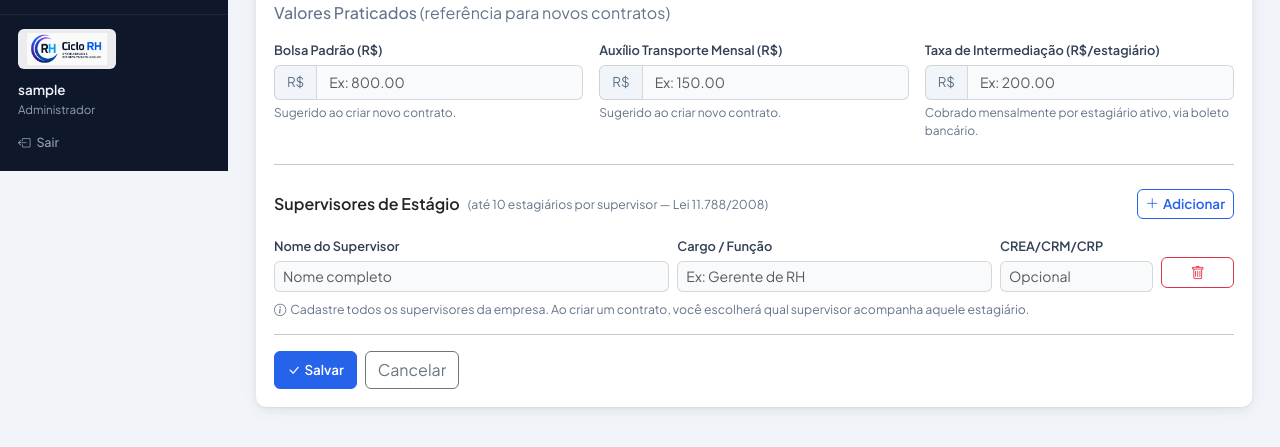
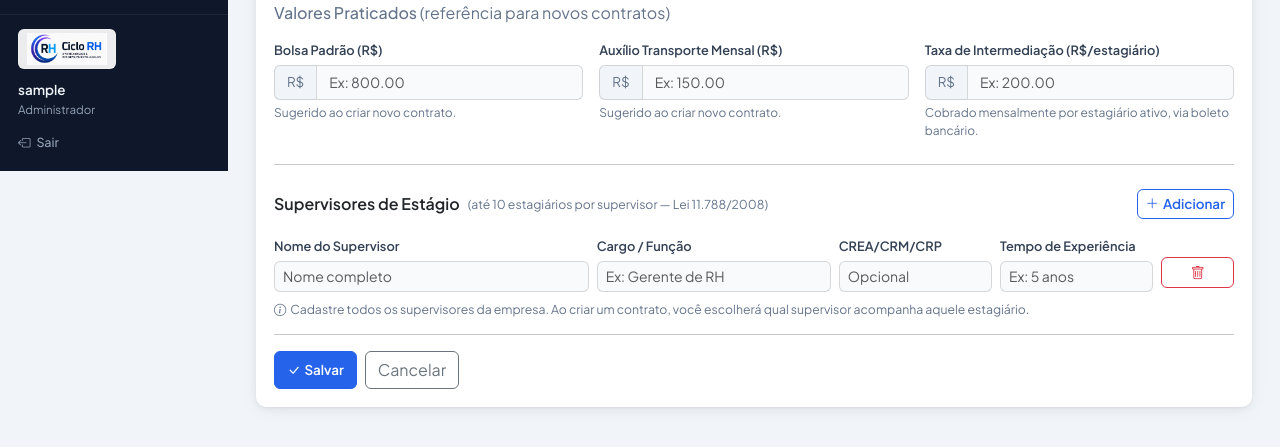
Before and after one commit to admsalmocosta1977/ciclorh-estagio, a Flask app: page /empresas/nova in a window 1280 px wide. Shown: the part 629-1076 px from the top of the page. Run offline with Flask 3, Linux system fonts and the light colour scheme; the visitor is signed in with stand-in values (Sample User, id 1); data that the repository does not hold is empty; some libraries are stand-ins or nearby versions.

Commit message:
feat: adiciona campo tempo_experiencia nos supervisores de estagio
- Migration: coluna tempo_experiencia em empresa_supervisor e
  supervisor_tempo_experiencia em contrato
- Form empresa: novo campo Tempo de Experiencia nas linhas de supervisor
- Form contrato: campo supervisor_tempo_experiencia preenchido
  automaticamente ao selecionar supervisor da lista
- TCE: exibe tempo de experiencia apos registro de conselho quando informado

Co-Authored-By: Claude Sonnet 4.6 <noreply@anthropic.com>

```diff
--- a/app.py
+++ b/app.py
@@ -320,6 +320,8 @@ def init_db():
             ordem INTEGER DEFAULT 0
         )""")
         cur.execute("ALTER TABLE contrato ADD COLUMN IF NOT EXISTS ie_professor_id INTEGER;")
+        cur.execute("ALTER TABLE empresa_supervisor ADD COLUMN IF NOT EXISTS tempo_experiencia TEXT;")
+        cur.execute("ALTER TABLE contrato ADD COLUMN IF NOT EXISTS supervisor_tempo_experiencia TEXT;")
         cur.execute("""
         CREATE TABLE IF NOT EXISTS empresa_supervisor (
             id SERIAL PRIMARY KEY,
@@ -1384,10 +1386,12 @@ def empresa_nova():
             if nome_sup.strip():
                 cargos = request.form.getlist('sup_cargo[]')
                 regs = request.form.getlist('sup_registro[]')
-                _run("INSERT INTO empresa_supervisor (empresa_id,nome,cargo,registro,ordem) VALUES (%s,%s,%s,%s,%s)",
+                exps = request.form.getlist('sup_tempo_experiencia[]')
+                _run("INSERT INTO empresa_supervisor (empresa_id,nome,cargo,registro,tempo_experiencia,ordem) VALUES (%s,%s,%s,%s,%s,%s)",
                      (emp_id, nome_sup.strip(),
                       cargos[i].strip() if i < len(cargos) else None,
-                      regs[i].strip() if i < len(regs) else None, i))
+                      regs[i].strip() if i < len(regs) else None,
+                      exps[i].strip() if i < len(exps) else None, i))
         _log('criar', 'empresa', emp_id, f'Criou empresa: {request.form["nome"]}')
         flash('Empresa cadastrada!', 'success')
         return redirect(url_for('empresas'))
@@ -1421,10 +1425,12 @@ def empresa_editar(id):
             if nome_sup.strip():
                 cargos = request.form.getlist('sup_cargo[]')
                 regs = request.form.getlist('sup_registro[]')
-                _run("INSERT INTO empresa_supervisor (empresa_id,nome,cargo,registro,ordem) VALUES (%s,%s,%s,%s,%s)",
+                exps = request.form.getlist('sup_tempo_experiencia[]')
+                _run("INSERT INTO empresa_supervisor (empresa_id,nome,cargo,registro,tempo_experiencia,ordem) VALUES (%s,%s,%s,%s,%s,%s)",
                      (id, nome_sup.strip(),
                       cargos[i].strip() if i < len(cargos) else None,
-                      regs[i].strip() if i < len(regs) else None, i))
+                      regs[i].strip() if i < len(regs) else None,
+                      exps[i].strip() if i < len(exps) else None, i))
         _log('editar', 'empresa', id, f'Editou empresa: {request.form["nome"]}')
         flash('Atualizada!', 'success')
         return redirect(url_for('empresas'))
@@ -1524,7 +1530,7 @@ def api_empresa(id):
 @app.route('/api/empresa_supervisores/<int:empresa_id>')
 @login_required
 def api_empresa_supervisores(empresa_id):
-    sups = _q("SELECT id, nome, cargo, registro FROM empresa_supervisor WHERE empresa_id = %s ORDER BY ordem, id", (empresa_id,))
+    sups = _q("SELECT id, nome, cargo, registro, tempo_experiencia FROM empresa_supervisor WHERE empresa_id = %s ORDER BY ordem, id", (empresa_id,))
     return jsonify([dict(s) for s in sups])
 
 
@@ -1872,15 +1878,16 @@ def contrato_novo():
             except (ValueError, TypeError): ch_s = 30.0
             _ins("""INSERT INTO contrato
                     (estagiario_id,empresa_id,ie_id,orientador,
-                     supervisor_nome,supervisor_cargo,supervisor_registro,
+                     supervisor_nome,supervisor_cargo,supervisor_registro,supervisor_tempo_experiencia,
                      curso,tipo_estagio,area_atuacao,ch_diaria,ch_semanal,
                      data_inicio,data_fim,numero_contrato,bolsa,bolsa_tipo,taxa,aux_transporte,
                      atividades,obs,jornada,data_encerramento,ie_professor_id)
-                    VALUES (%s,%s,%s,%s,%s,%s,%s,%s,%s,%s,%s,%s,%s,%s,%s,%s,%s,%s,%s,%s,%s,%s,%s,%s)""",
+                    VALUES (%s,%s,%s,%s,%s,%s,%s,%s,%s,%s,%s,%s,%s,%s,%s,%s,%s,%s,%s,%s,%s,%s,%s,%s,%s)""",
                  (request.form['estagiario_id'], request.form['empresa_id'], request.form['ie_id'],
                   request.form.get('orientador', 'Salmo Lima Costa'),
                   request.form.get('supervisor_nome'), request.form.get('supervisor_cargo'),
                   request.form.get('supervisor_registro'),
+                  request.form.get('supervisor_tempo_experiencia') or None,
                   request.form['curso'], request.form.get('tipo_estagio', 'Não Obrigatório'),
                   request.form.get('area_atuacao'),
                   ch_d, ch_s,
@@ -1945,7 +1952,7 @@ def contrato_editar(id):
             except (ValueError, TypeError): ch_s = 30.0
             _run("""UPDATE contrato SET
                     estagiario_id=%s,empresa_id=%s,ie_id=%s,orientador=%s,
-                    supervisor_nome=%s,supervisor_cargo=%s,supervisor_registro=%s,
+                    supervisor_nome=%s,supervisor_cargo=%s,supervisor_registro=%s,supervisor_tempo_experiencia=%s,
                     curso=%s,tipo_estagio=%s,area_atuacao=%s,ch_diaria=%s,ch_semanal=%s,
                     data_inicio=%s,data_fim=%s,numero_contrato=%s,bolsa=%s,bolsa_tipo=%s,
                     taxa=%s,aux_transporte=%s,atividades=%s,obs=%s,jornada=%s,
@@ -1954,6 +1961,7 @@ def contrato_editar(id):
                   request.form.get('orientador'),
                   request.form.get('supervisor_nome'), request.form.get('supervisor_cargo'),
                   request.form.get('supervisor_registro'),
+                  request.form.get('supervisor_tempo_experiencia') or None,
                   request.form['curso'], request.form.get('tipo_estagio'),
                   request.form.get('area_atuacao'),
                   ch_d, ch_s,
--- a/templates/docs/tce.html
+++ b/templates/docs/tce.html
@@ -88,7 +88,7 @@ function salvarPDF(btn) {
     <tr><td class="label">Endereço:</td><td>{{ d.emp_endereco or '___________________________' }}, {{ d.emp_cidade or 'Vitória da Conquista – BA' }}</td></tr>
     <tr><td class="label">E-mail:</td><td>{{ d.emp_email or '___________________________' }}</td></tr>
     <tr><td class="label">Representante Legal:</td><td>{{ d.emp_representante or '___________________________' }}{% if d.emp_cargo_rep %} — {{ d.emp_cargo_rep }}{% endif %} — CPF: {{ d.emp_cpf_rep or '__________________' }}</td></tr>
-    <tr><td class="label">Supervisor de Estágio:</td><td>{{ d.supervisor_nome or '___________________________' }}{% if d.supervisor_cargo %} — {{ d.supervisor_cargo }}{% endif %}{% if d.supervisor_registro %} — Reg. Prof.: {{ d.supervisor_registro }}{% endif %}</td></tr>
+    <tr><td class="label">Supervisor de Estágio:</td><td>{{ d.supervisor_nome or '___________________________' }}{% if d.supervisor_cargo %} — {{ d.supervisor_cargo }}{% endif %}{% if d.supervisor_registro %} — Reg. Prof.: {{ d.supervisor_registro }}{% endif %}{% if d.supervisor_tempo_experiencia %} — Exp.: {{ d.supervisor_tempo_experiencia }}{% endif %}</td></tr>
   </table>
 
   <p style="margin-top:7px"><strong>INSTITUIÇÃO DE ENSINO (IES / ESCOLA):</strong></p>
--- a/templates/empresas/form.html
+++ b/templates/empresas/form.html
@@ -119,17 +119,21 @@
         {% if supervisores %}
           {% for s in supervisores %}
           <div class="sup-row row g-2 align-items-end mb-2">
-            <div class="col-md-5">
+            <div class="col-md-4">
               <label class="form-label form-label-sm fw-semibold">Nome do Supervisor</label>
               <input type="text" name="sup_nome[]" class="form-control form-control-sm" value="{{ s.nome }}" placeholder="Nome completo" required>
             </div>
-            <div class="col-md-4">
+            <div class="col-md-3">
               <label class="form-label form-label-sm fw-semibold">Cargo / Função</label>
               <input type="text" name="sup_cargo[]" class="form-control form-control-sm" value="{{ s.cargo or '' }}" placeholder="Ex: Gerente de RH">
             </div>
             <div class="col-md-2">
               <label class="form-label form-label-sm fw-semibold">CREA/CRM/CRP</label>
               <input type="text" name="sup_registro[]" class="form-control form-control-sm" value="{{ s.registro or '' }}" placeholder="Opcional">
+            </div>
+            <div class="col-md-2">
+              <label class="form-label form-label-sm fw-semibold">Tempo de Experiência</label>
+              <input type="text" name="sup_tempo_experiencia[]" class="form-control form-control-sm" value="{{ s.tempo_experiencia or '' }}" placeholder="Ex: 5 anos">
             </div>
             <div class="col-md-1 d-flex align-items-end pb-1">
               <button type="button" class="btn btn-sm btn-outline-danger remover-sup w-100" title="Remover">
@@ -140,17 +144,21 @@
           {% endfor %}
         {% else %}
           <div class="sup-row row g-2 align-items-end mb-2">
-            <div class="col-md-5">
+            <div class="col-md-4">
               <label class="form-label form-label-sm fw-semibold">Nome do Supervisor</label>
               <input type="text" name="sup_nome[]" class="form-control form-control-sm" placeholder="Nome completo">
             </div>
-            <div class="col-md-4">
+            <div class="col-md-3">
               <label class="form-label form-label-sm fw-semibold">Cargo / Função</label>
               <input type="text" name="sup_cargo[]" class="form-control form-control-sm" placeholder="Ex: Gerente de RH">
             </div>
             <div class="col-md-2">
               <label class="form-label form-label-sm fw-semibold">CREA/CRM/CRP</label>
               <input type="text" name="sup_registro[]" class="form-control form-control-sm" placeholder="Opcional">
+            </div>
+            <div class="col-md-2">
+              <label class="form-label form-label-sm fw-semibold">Tempo de Experiência</label>
+              <input type="text" name="sup_tempo_experiencia[]" class="form-control form-control-sm" placeholder="Ex: 5 anos">
             </div>
             <div class="col-md-1 d-flex align-items-end pb-1">
               <button type="button" class="btn btn-sm btn-outline-danger remover-sup w-100" title="Remover">
@@ -189,17 +197,21 @@ function novaLinhaSuper() {
   const div = document.createElement('div');
   div.className = 'sup-row row g-2 align-items-end mb-2';
   div.innerHTML = `
-    <div class="col-md-5">
+    <div class="col-md-4">
       <label class="form-label form-label-sm fw-semibold">Nome do Supervisor</label>
       <input type="text" name="sup_nome[]" class="form-control form-control-sm" placeholder="Nome completo">
     </div>
-    <div class="col-md-4">
+    <div class="col-md-3">
       <label class="form-label form-label-sm fw-semibold">Cargo / Função</label>
       <input type="text" name="sup_cargo[]" class="form-control form-control-sm" placeholder="Ex: Gerente de RH">
     </div>
     <div class="col-md-2">
       <label class="form-label form-label-sm fw-semibold">CREA/CRM/CRP</label>
       <input type="text" name="sup_registro[]" class="form-control form-control-sm" placeholder="Opcional">
+    </div>
+    <div class="col-md-2">
+      <label class="form-label form-label-sm fw-semibold">Tempo de Experiência</label>
+      <input type="text" name="sup_tempo_experiencia[]" class="form-control form-control-sm" placeholder="Ex: 5 anos">
     </div>
     <div class="col-md-1 d-flex align-items-end pb-1">
       <button type="button" class="btn btn-sm btn-outline-danger remover-sup w-100" title="Remover">
```
Also changed, not shown: templates/contratos/form.html (+14 -4 lines).
